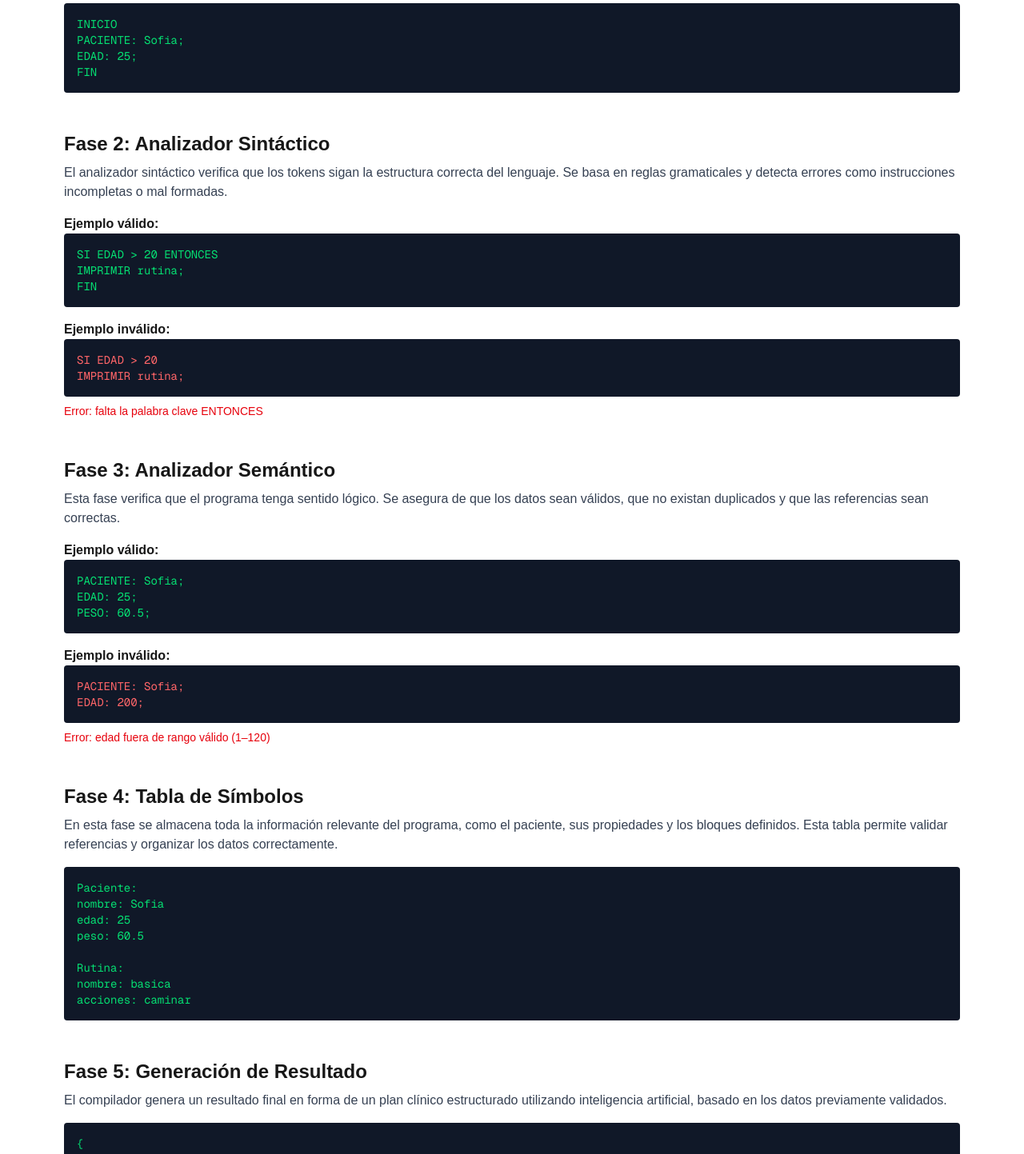
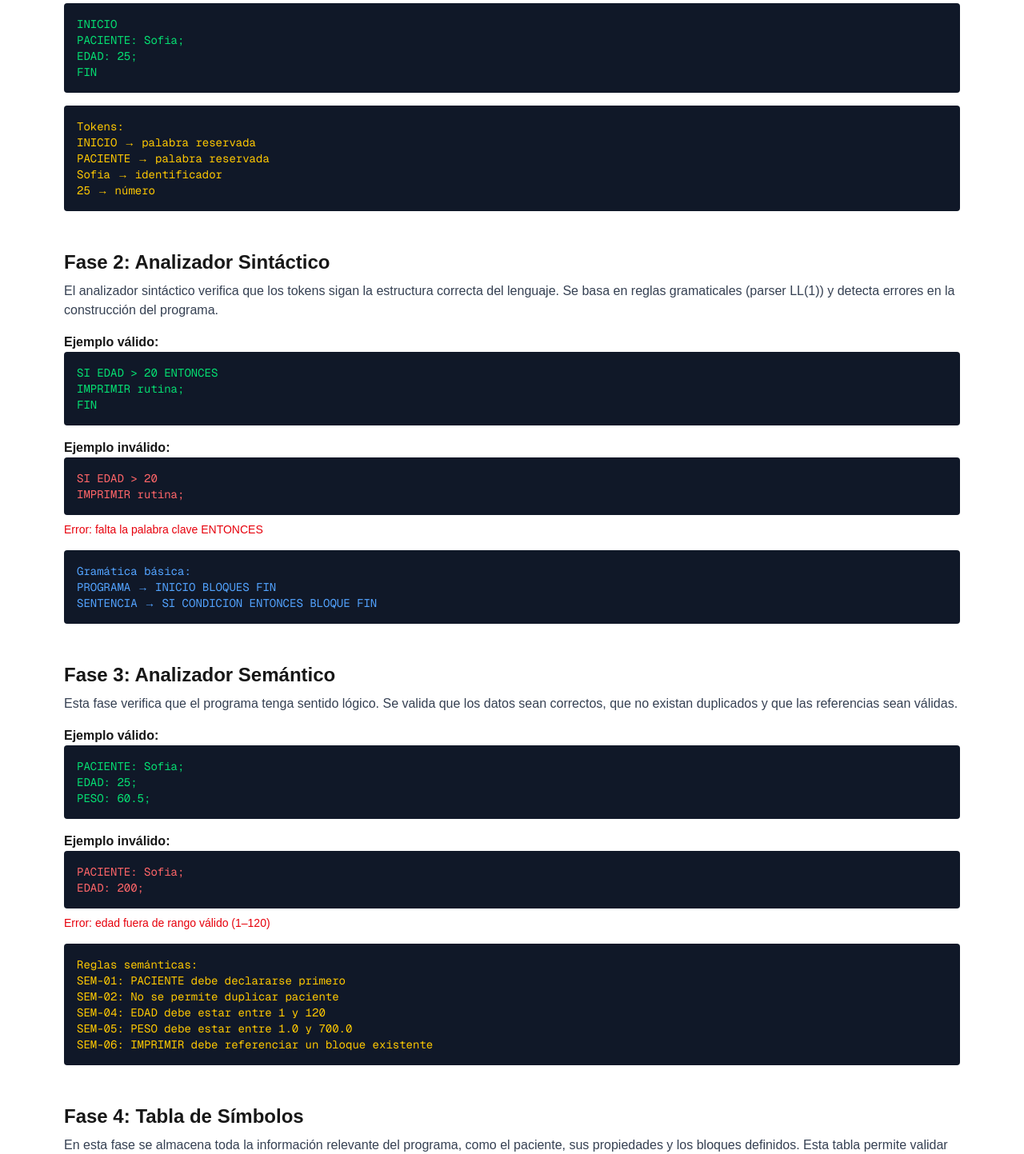
Before and after one commit to Ruben-online/Compilador-Web, a Next.js app: page / in a window 1280 px wide. Shown: the part 1980-3423 px from the top of the page at 80% size. Built offline with nearby package versions, Linux system fonts and the light colour scheme.

Commit message:
feat: mejorar sección de fases con contenido técnico y ejemplos

```diff
--- a/src/sections/phases.js
+++ b/src/sections/phases.js
@@ -16,11 +16,19 @@ export default function Phases() {
           operadores, números y símbolos.
         </p>
 
-        <pre className="bg-gray-900 text-green-400 p-4 rounded text-sm overflow-x-auto">
+        <pre className="bg-gray-900 text-green-400 p-4 rounded text-sm mb-4 overflow-x-auto">
 {`INICIO
 PACIENTE: Sofia;
 EDAD: 25;
 FIN`}
+        </pre>
+
+        <pre className="bg-gray-900 text-yellow-400 p-4 rounded text-sm overflow-x-auto">
+{`Tokens:
+INICIO → palabra reservada
+PACIENTE → palabra reservada
+Sofia → identificador
+25 → número`}
         </pre>
       </div>
 
@@ -31,8 +39,8 @@ FIN`}
         </h3>
         <p className="text-gray-700 mb-4">
           El analizador sintáctico verifica que los tokens sigan la estructura
-          correcta del lenguaje. Se basa en reglas gramaticales y detecta errores
-          como instrucciones incompletas o mal formadas.
+          correcta del lenguaje. Se basa en reglas gramaticales (parser LL(1))
+          y detecta errores en la construcción del programa.
         </p>
 
         <h4 className="font-semibold">Ejemplo válido:</h4>
@@ -50,6 +58,12 @@ IMPRIMIR rutina;`}
         <p className="text-red-600 text-sm mt-2">
           Error: falta la palabra clave ENTONCES
         </p>
+
+        <pre className="bg-gray-900 text-blue-400 p-4 rounded text-sm mt-4 overflow-x-auto">
+{`Gramática básica:
+PROGRAMA → INICIO BLOQUES FIN
+SENTENCIA → SI CONDICION ENTONCES BLOQUE FIN`}
+        </pre>
       </div>
 
       {/* FASE 3 */}
@@ -58,8 +72,8 @@ IMPRIMIR rutina;`}
           Fase 3: Analizador Semántico
         </h3>
         <p className="text-gray-700 mb-4">
-          Esta fase verifica que el programa tenga sentido lógico. Se asegura de que los
-          datos sean válidos, que no existan duplicados y que las referencias sean correctas.
+          Esta fase verifica que el programa tenga sentido lógico. Se valida que los
+          datos sean correctos, que no existan duplicados y que las referencias sean válidas.
         </p>
 
         <h4 className="font-semibold">Ejemplo válido:</h4>
@@ -77,6 +91,15 @@ EDAD: 200;`}
         <p className="text-red-600 text-sm mt-2">
           Error: edad fuera de rango válido (1–120)
         </p>
+
+        <pre className="bg-gray-900 text-yellow-400 p-4 rounded text-sm mt-4 overflow-x-auto">
+{`Reglas semánticas:
+SEM-01: PACIENTE debe declararse primero
+SEM-02: No se permite duplicar paciente
+SEM-04: EDAD debe estar entre 1 y 120
+SEM-05: PESO debe estar entre 1.0 y 700.0
+SEM-06: IMPRIMIR debe referenciar un bloque existente`}
+        </pre>
       </div>
 
       {/* FASE 4 */}
@@ -91,14 +114,16 @@ EDAD: 200;`}
         </p>
 
         <pre className="bg-gray-900 text-green-400 p-4 rounded text-sm overflow-x-auto">
-{`Paciente:
-nombre: Sofia
-edad: 25
-peso: 60.5
+{`Tabla de símbolos:
+
+Paciente:
+- nombre: Sofia
+- edad: 25
+- peso: 60.5
 
 Rutina:
-nombre: basica
-acciones: caminar`}
+- nombre: basica
+- acciones: caminar`}
         </pre>
       </div>
 
@@ -108,9 +133,10 @@ acciones: caminar`}
           Fase 5: Generación de Resultado
         </h3>
         <p className="text-gray-700 mb-4">
-          El compilador genera un resultado final en forma de un plan clínico
-          estructurado utilizando inteligencia artificial, basado en los datos
-          previamente validados.
+          En esta fase, el compilador genera un prompt estructurado que es enviado a
+          un modelo de inteligencia artificial (Gemini). A partir de los datos del
+          paciente, se obtiene un plan clínico en formato JSON que incluye rutinas,
+          dieta y observaciones médicas personalizadas.
         </p>
 
         <pre className="bg-gray-900 text-green-400 p-4 rounded text-sm overflow-x-auto">
```
